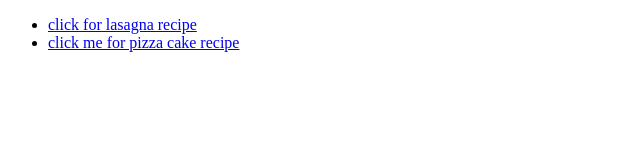
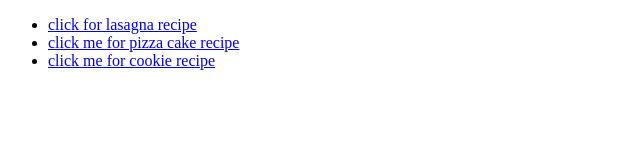
Before and after one commit to ProspectCode/odin-recipes, a plain HTML site: page index.html in a window 1280 px wide. Shown: the whole page, without its empty margins (0-640 px from the left). Drawn offline with Linux system fonts and the light colour scheme.

Commit message:
index.html

```diff
--- a/index.html
+++ b/index.html
@@ -9,6 +9,7 @@
 <ul>
     <li><a href="./recipes/lasagna.html">click for lasagna recipe</a></li>
     <li><a href="./recipes/pizzacakes.html">click me for pizza cake recipe</a></li>
+    <li><a href="./recipes/cookies.html">click me for cookie recipe</a></li>
 </ul>
 </body>
 </html>
```
